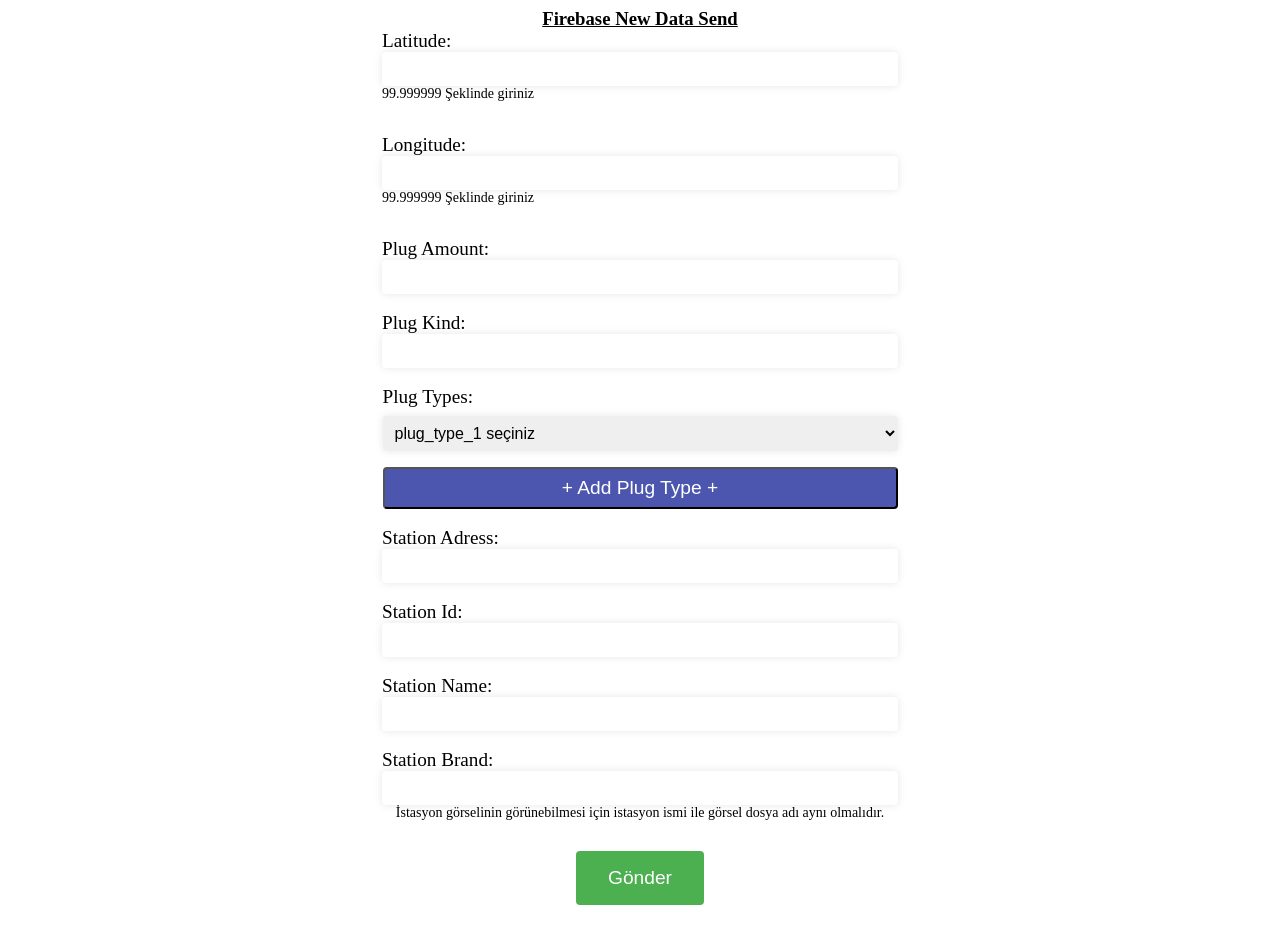
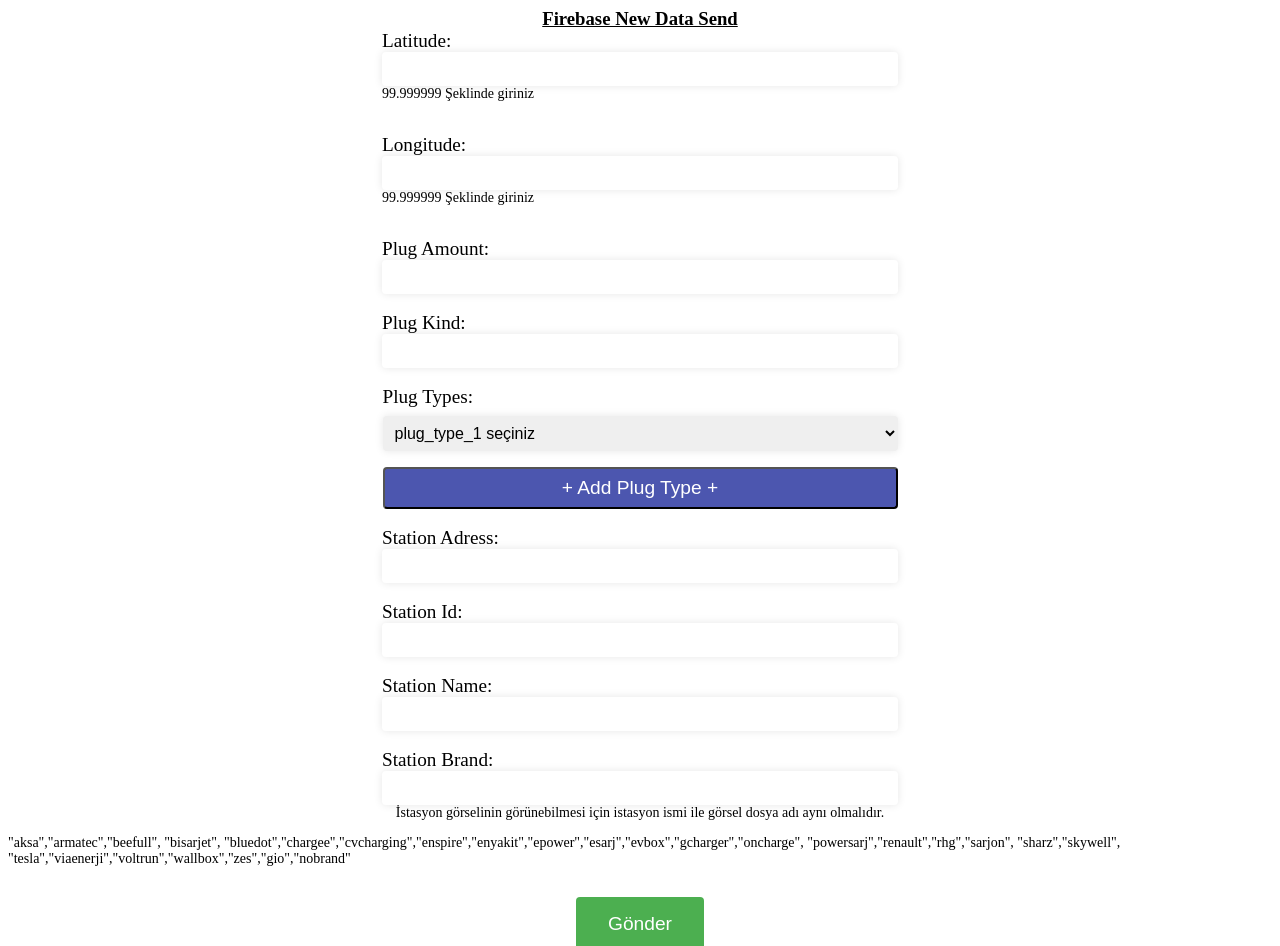
Before and after one commit to dincerulker/firebasepush, a React (Create React App) app: page / in a window 1280 px wide. Shown: the top 946 px of the page. Before the commit the page ends 913 px from the top, so only its background shows below. Built offline with nearby package versions, Linux system fonts and the light colour scheme.

Commit message:
brands added

```diff
--- a/src/App.js
+++ b/src/App.js
@@ -159,6 +159,8 @@
           <input type="text" value={station_brands} onChange={(e) => setStationBrands(e.target.value)} required />
         </label>
         <p>İstasyon görselinin görünebilmesi için istasyon ismi ile görsel dosya adı aynı olmalıdır.</p>
+        <p>"aksa","armatec","beefull", "bisarjet", "bluedot","chargee","cvcharging","enspire","enyakit","epower","esarj","evbox","gcharger","oncharge",
+          "powersarj","renault","rhg","sarjon", "sharz","skywell", "tesla","viaenerji","voltrun","wallbox","zes","gio","nobrand"</p>
         <button type="submit">Gönder</button>
       </form>
     </div>
```
